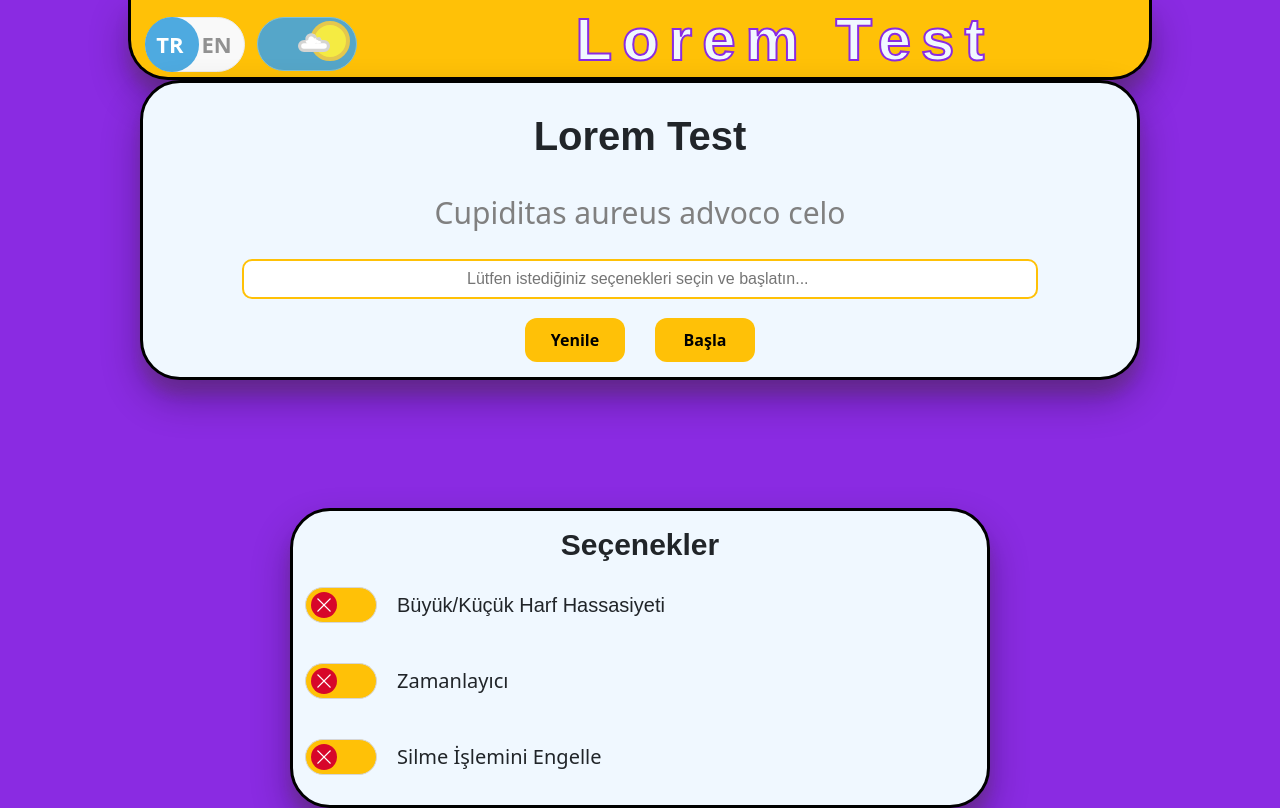
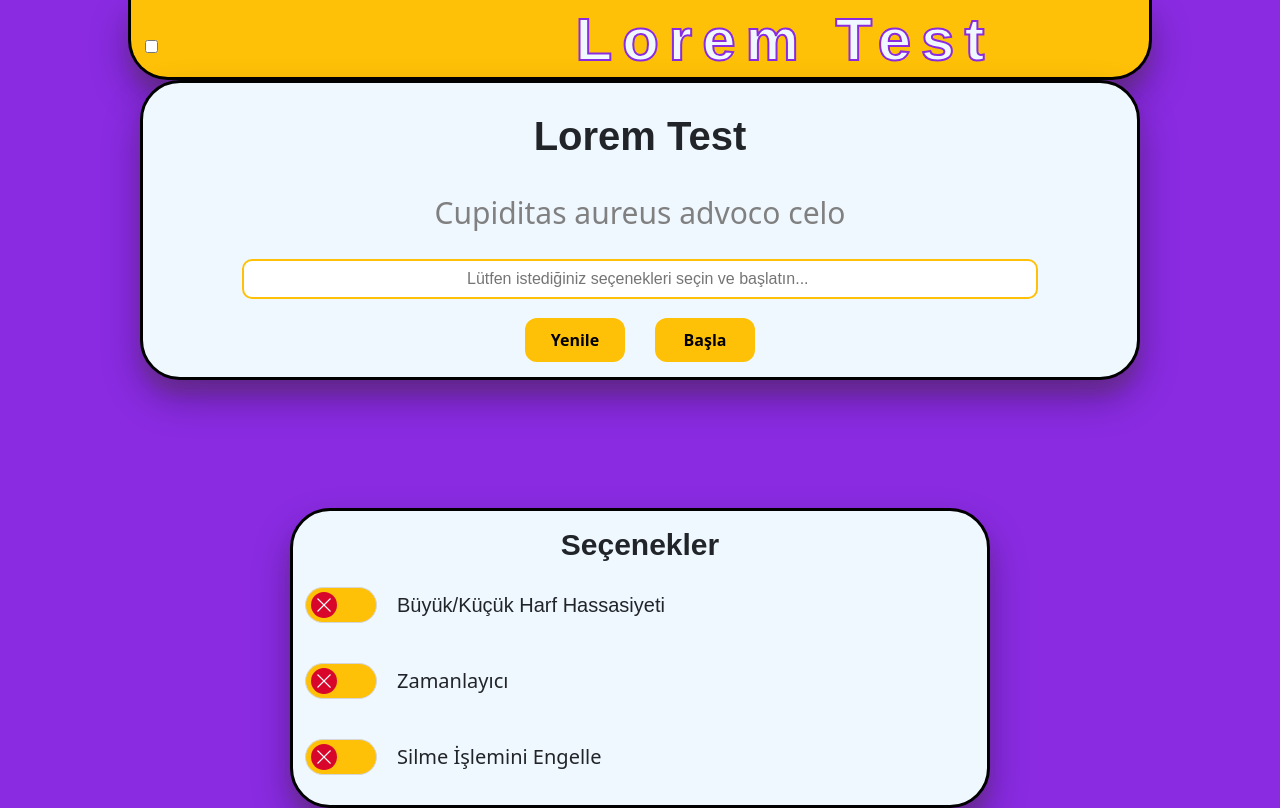
Before and after one commit to M-Erayman/ANGULAR-LoremTest, an Angular app: page / in a window 1280 px wide. Built offline with nearby package versions, Linux system fonts and the light colour scheme; a web font is replaced by a local one.

Commit message:
dayNight deleted

```diff
--- a/src/app/navbar/navbar.component.css
+++ b/src/app/navbar/navbar.component.css
@@ -209,80 +209,3 @@
 .toggle-input:checked ~ .toggle-switch .toggle-switch-figureAlt {
   transform: scale(1);
 }
-
-/*  */
-
-.switch {
-  display: flex;
-  justify-content: center;
-}
-.switch__wrapper {
-  position: relative;
-  display: inline-block;
-  width: 100px;
-  height: 55px;
-  background: #f9f9f9;
-  border: 1px solid #ebebeb;
-  box-sizing: border-box;
-  border-radius: 28px;
-  margin: 0px 1em 0px 0px;
-}
-.switch__wrapper input {
-  display: none;
-}
-.switch__wrapper input:checked + .switch__slider:before {
-  transform: translateX(47px);
-}
-.switch__wrapper input:checked ~ div:after {
-  color: #ffffff;
-  transition: color 0.3s ease 0s;
-}
-.switch__wrapper input:checked ~ div:before {
-  color: #919191;
-  transition: color 0.3s ease 0s;
-}
-.switch div::before {
-  content: "TR";
-  position: relative;
-  z-index: 5;
-  font-weight: 700;
-  font-size: 22px;
-  color: #ffffff;
-  bottom: -10px;
-  left: 10px;
-  cursor: pointer;
-  transition: color 0.3s ease 0s;
-}
-.switch div::after {
-  content: "EN";
-  position: relative;
-  z-index: 5;
-  font-weight: 700;
-  font-size: 22px;
-  color: #919191;
-  bottom: -10px;
-  left: 28px;
-  cursor: pointer;
-  transition: color 0.3s ease 0s;
-}
-.switch__slider {
-  position: absolute;
-  cursor: pointer;
-  top: 0;
-  left: 0;
-  right: 0;
-  bottom: 0;
-  transition: 0.4s;
-  border-radius: 34px;
-}
-.switch__slider::before {
-  position: absolute;
-  content: "";
-  width: 54px;
-  height: 55px;
-  left: -1px;
-  bottom: -1px;
-  background-color: #4eaae0;
-  transition: all 0.4s ease 0s;
-  border-radius: 28px;
-}
--- a/src/app/navbar/navbar.component.html
+++ b/src/app/navbar/navbar.component.html
@@ -7,16 +7,6 @@
           <span class="switch__slider"></span>
           <div></div>
         </label>
-      </div>
-      <div class="wrapper">
-        <div class="toggle">
-          <input class="toggle-input" type="checkbox" />
-          <div class="toggle-bg"></div>
-          <div class="toggle-switch">
-            <div class="toggle-switch-figure"></div>
-            <div class="toggle-switch-figureAlt"></div>
-          </div>
-        </div>
       </div>
     </div>
     <p class="header kodchasan-bold">
```
